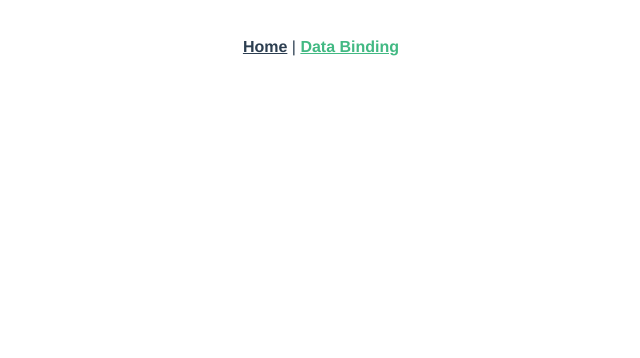
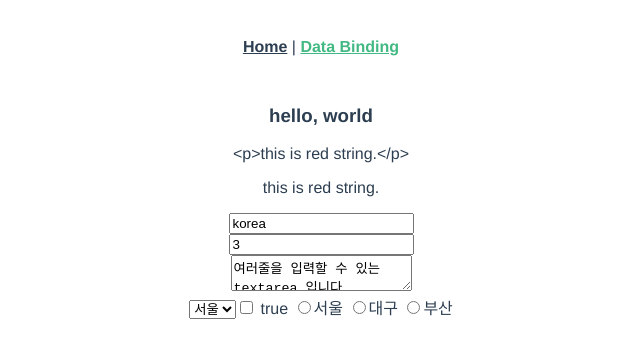
Before and after one commit to kyeongmin21/vue-project, a Vue app: page /dataBinding in a window 1280 px wide. Shown: the top 358 px of the page, without its empty margins (319-959 px from the left). Built offline with nearby package versions, Linux system fonts and the light colour scheme.

Commit message:
문자열, input, select, checkbox, radio 바인딩

```diff
--- a/src/views/DataBinding.vue
+++ b/src/views/DataBinding.vue
@@ -1,12 +1,61 @@
 <template>
-  <div class="dataBinding">
+  <div>
+    <!--문자열 데이터 바인딩-->
+    <h3>hello, {{ title }}</h3>
+    <div>{{ htmlString }}</div>
+    <div v-html="htmlString"></div>
+
+    <!--input type text-->
+    <input type="text" v-model="textModel"><br>
+    <!-- input type number-->
+    <input type="number" v-model.number="numberModel"><br>
+
+    <!-- textarea -->
+    <textarea v-model="msg"></textarea><br>
+
+    <!-- select -->
+    <select name="select" id="box" v-model="city">
+      <option value="02">서울</option>
+      <option value="053">대구</option>
+      <option value="054">부산</option>
+    </select>
+
+    <!-- checkbox -->
+    <input type="checkbox" v-model="checked" true-value="yes" false-value="no"> {{ checked }}
+
+    <!-- radio -->
+    <input type="radio" v-model="picked" value="radioValue1">서울
+    <input type="radio" v-model="picked" value="radioValue2">대구
+    <input type="radio" v-model="picked" value="radioValue3">부산
 
   </div>
 </template>
 
 <script>
 export default {
-  name: 'DataBinding',
-  components: {}
+  name: 'dataBinding',
+  components: {},
+  data () {
+    return {
+      title: 'world',
+      htmlString: '<p>this is red string.</p>',
+      textModel: 'korea',
+      numberModel: 3,
+      msg: '여러줄을 입력할 수 있는 textarea 입니다.',
+      city: '02',
+      checked: true,
+      picked: '',
+      radioValue1: '서울',
+      radioValue2: '대구',
+      radioValue3: '부산'
+    }
+  },
+  computed: {},
+  watch: {},
+  methods: {}
 }
 </script>
+
+<style>
+
+</style>
```
